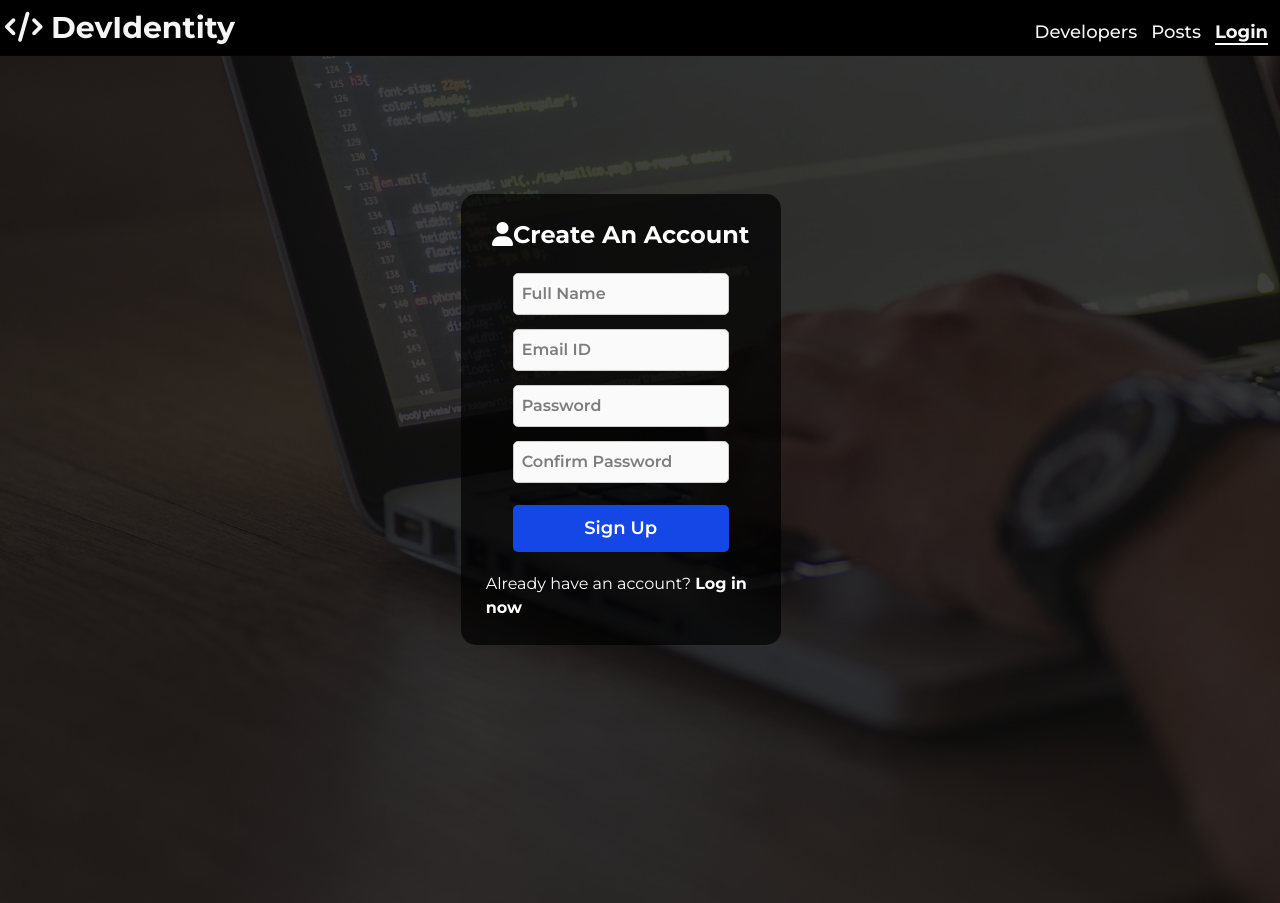
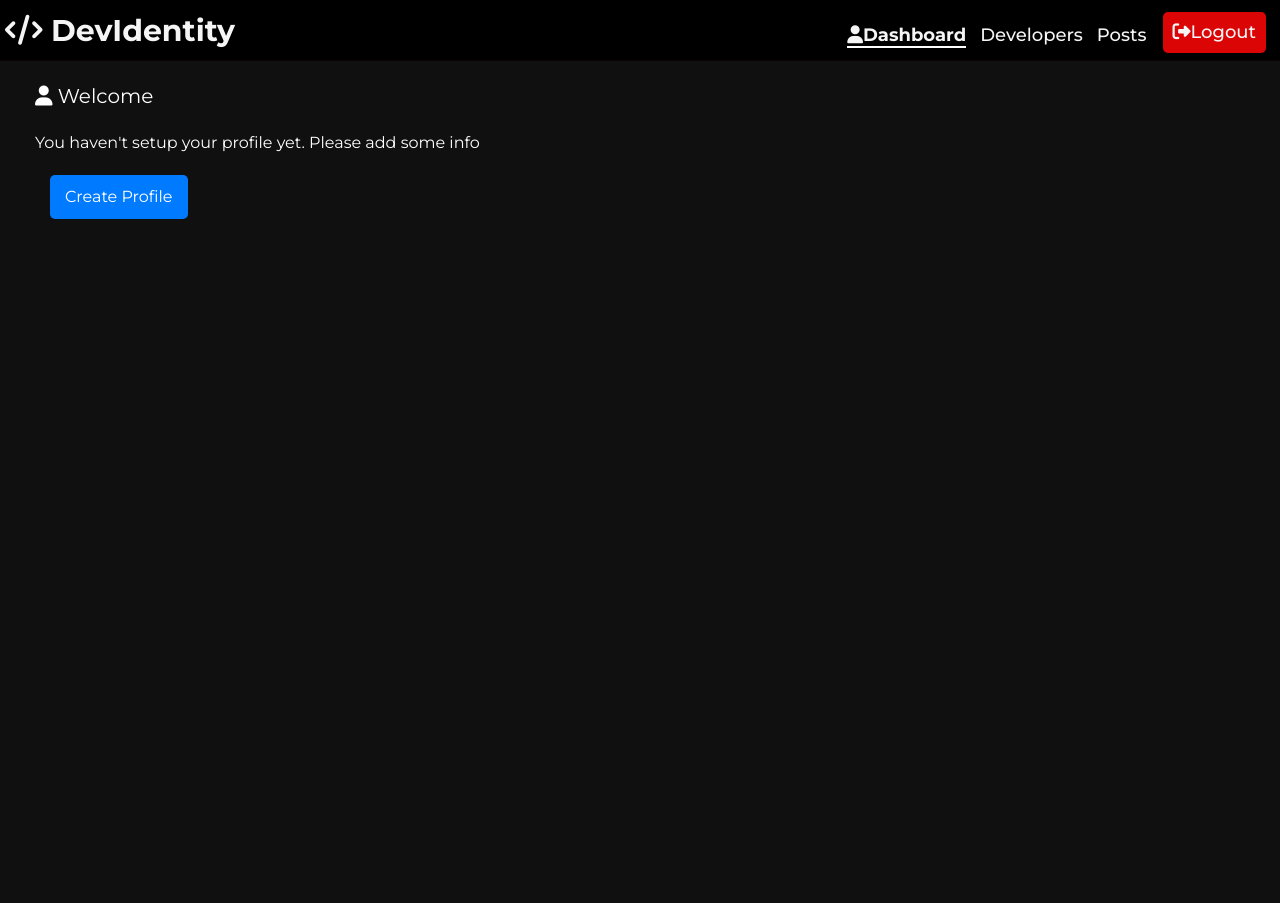
Before and after one commit to Krishnak101/JavaScript-Projects, a React (Vite) app in the folder React-Projects/DevIdentity/client/: page /dashboard in a window 1280 px wide. Before the commit this address led to /login. After the commit the page ends 800 px from the top, so only its background shows below. Built offline with nearby package versions, Linux system fonts and the light colour scheme; no server answers; sample sign-in values are in the browser's storage.

Commit message:
Basic Routing for Dashboard Page is handled

```diff
--- a/React-Projects/DevIdentity/client/src/components/Home/Alert.css
+++ b/React-Projects/DevIdentity/client/src/components/Home/Alert.css
@@ -1,12 +1,12 @@
 .alert-danger {
-  background-color: #f44336; /* Red */
+  background-color: #f44336;
   color: white;
   padding: 15px;
   margin-bottom: 15px;
   border-radius: 4px;
 }
 .alert-success {
-  background-color: #4caf50; /* Green */
+  background-color: #4caf50;
   color: white;
   padding: 15px;
   margin-bottom: 15px;
--- /dev/null
+++ b/React-Projects/DevIdentity/client/src/components/Home/Dashboard.css
@@ -0,0 +1,17 @@
+.dashboard_top {
+  margin-left: 35px;
+}
+.create_profile_link {
+  display: inline-block;
+  margin-top: 20px;
+  margin-left: 15px;
+  padding: 10px 15px;
+  background-color: #007bff;
+  color: white;
+  text-decoration: none;
+  border-radius: 5px;
+}
+.create_profile_link:hover {
+  background-color: #0056b3;
+  color: white;
+}
--- a/React-Projects/DevIdentity/client/src/components/Home/Dashboard.jsx
+++ b/React-Projects/DevIdentity/client/src/components/Home/Dashboard.jsx
@@ -1,7 +1,43 @@
-import React from "react";
+import React, { Fragment, useEffect } from "react";
+import { useDispatch, useSelector } from "react-redux";
+import { getCurrentUserProfile } from "../utils/actions/profile";
+import Profile from "./../Profile/Profile";
+import Spinner from "./Spinner";
+import { Link } from "react-router-dom";
+import "./Dashboard.css";
 
 const Dashboard = () => {
-  return <div>Dashboard</div>;
+  const token = localStorage.getItem("token");
+  const currentProfileStore = useSelector((state) => state.profile);
+  const user = useSelector((state) => state.user.user);
+  const dispatch = useDispatch();
+  useEffect(() => {
+    if (token) {
+      dispatch(getCurrentUserProfile());
+    }
+  }, []);
+  return token && !currentProfileStore.isProfileLoaded ? (
+    <Spinner />
+  ) : (
+    <div className="dashboard_top">
+      <p className="lead">
+        <i className="fas fa-user"></i> Welcome {user?.name}
+      </p>
+      {currentProfileStore.profile === null ? (
+        <Fragment>
+          <p>You haven't setup your profile yet. Please add some info</p>
+          <Link
+            to="/profiles"
+            className="create_profile_link btn btn-primary my-1"
+          >
+            Create Profile
+          </Link>
+        </Fragment>
+      ) : (
+        <Profile profile={currentProfileStore.profile} />
+      )}
+    </div>
+  );
 };
 
 export default Dashboard;
--- a/React-Projects/DevIdentity/client/src/components/Home/Landing.jsx
+++ b/React-Projects/DevIdentity/client/src/components/Home/Landing.jsx
@@ -1,9 +1,14 @@
 import React from "react";
 import BG_IMAGE from "../../assets/bg-image.jpg";
 import "./Landing.css";
-import { Link } from "react-router-dom";
+import { Link, Navigate } from "react-router-dom";
+import { useSelector } from "react-redux";
 
 const Landing = () => {
+  const token = useSelector((state) => state.user.token);
+  if (token) {
+    return <Navigate to="/dashboard" replace={true} />;
+  }
   return (
     <section className="landing">
       <div className="dark_overlay">
--- /dev/null
+++ b/React-Projects/DevIdentity/client/src/components/Home/Spinner.jsx
@@ -0,0 +1,20 @@
+import React, { Fragment } from "react";
+import spinner from "../../assets/spinner.gif";
+
+const Spinner = () => (
+  <Fragment>
+    <img
+      src={spinner}
+      style={{
+        width: "100px",
+        height: "100px",
+        margin: "auto",
+        display: "block",
+        borderRadius: "50%",
+      }}
+      alt="Loading..."
+    />
+  </Fragment>
+);
+
+export default Spinner;
--- a/React-Projects/DevIdentity/client/src/components/Navbar/Navbar.jsx
+++ b/React-Projects/DevIdentity/client/src/components/Navbar/Navbar.jsx
@@ -17,7 +17,10 @@ const Navbar = () => {
       <ul>
         {userStore?.token && (
           <li>
-            <NavLink to="/dashboard">Dashboard</NavLink>
+            <NavLink to="/dashboard">
+              <i className="fa-sharp fa-solid fa-user"></i>
+              <span className="hide-sm">Dashboard</span>
+            </NavLink>
           </li>
         )}
         <li>
--- a/React-Projects/DevIdentity/client/src/components/utils/actions/auth.js
+++ b/React-Projects/DevIdentity/client/src/components/utils/actions/auth.js
@@ -29,16 +29,18 @@ export const handleUserAuth =
       const response = await axios.post(apiEndpoint, body, config);
 
       console.log("Response Data: ", response);
-      dispatch(
-        setUserState({ token: response.data.token, email: email.current.value })
-      );
-      dispatch(fetchUserData());
+      const token = response.data.token;
+      // Set token in axios headers for future requests
+      setAuthToken(token);
+      // Fetch user data after authentication
+      dispatch(setUserState({ token: token, email: email.current.value }));
       dispatch(
         setAlertWithTimeOut(
           isLogInForm ? "Login Successful" : "Registration Successful",
           "success"
         )
       );
+      dispatch(fetchUserData());
     } catch (error) {
       console.error("Authentication Error: ", error);
       const errors = error.response?.data?.errors;
@@ -54,14 +56,11 @@ export const logoutUser = () => (dispatch) => {
 
 export const fetchUserData = () => async (dispatch) => {
   if (localStorage.getItem("token")) {
-    setAuthToken(localStorage.getItem("token"));
-
     try {
       const response = await axios.get("/api/auth");
       dispatch(setUserData(response.data));
     } catch (error) {
       console.error("Fetch User Data Error: ", error);
-      dispatch(clearUserState());
       dispatch(setAlertWithTimeOut("Failed to fetch user data", "danger"));
     }
   }
--- /dev/null
+++ b/React-Projects/DevIdentity/client/src/components/utils/actions/profile.js
@@ -0,0 +1,41 @@
+import axios from "axios";
+import { setAlertWithTimeOut } from "./alerts";
+import {
+  setProfiles,
+  setProfile,
+  clearProfile,
+  setRepos,
+  setIsProfileLoaded,
+} from "../reduxStore/profileSlice";
+
+export const getCurrentUserProfile = () => async (dispatch) => {
+  try {
+    console.log("Fetching current user profile");
+    console.log("Auth Token:", axios.defaults.headers.common["x-auth-token"]);
+    const response = await axios.get("/api/profile/me");
+    console.log("Current User Profile Data: ", response.data);
+    dispatch(setProfile(response.data));
+  } catch (error) {
+    console.error("Error fetching current user profile: ", error);
+    dispatch(setIsProfileLoaded(true));
+  }
+};
+export const getAllProfiles = () => async (dispatch) => {
+  try {
+    const response = await axios.get("/api/profile");
+    dispatch(setProfiles(response.data));
+  } catch (error) {
+    console.error("Error fetching all profiles: ", error);
+    dispatch(setAlertWithTimeOut("Error fetching all profiles", "danger"));
+  }
+};
+
+export const getProfileById = (userId) => async (dispatch) => {
+  try {
+    const response = await axios.get(`/api/profile/user/${userId}`);
+    dispatch(setProfile(response.data));
+  } catch (error) {
+    console.error("Error fetching profile by ID: ", error);
+    dispatch(setAlertWithTimeOut("Error fetching profile by ID", "danger"));
+  }
+};
--- a/React-Projects/DevIdentity/client/src/components/utils/helper.js
+++ b/React-Projects/DevIdentity/client/src/components/utils/helper.js
@@ -2,6 +2,7 @@ import axios from "axios";
 
 const setAuthToken = (token) => {
   if (token) {
+    console.log("Setting auth token in headers:", token);
     axios.defaults.headers.common["x-auth-token"] = token;
   } else {
     delete axios.defaults.headers.common["x-auth-token"];
--- /dev/null
+++ b/React-Projects/DevIdentity/client/src/components/utils/reduxStore/profileSlice.js
@@ -0,0 +1,40 @@
+import { createSlice } from "@reduxjs/toolkit";
+
+const profileSlice = createSlice({
+  name: "profileStore",
+  initialState: {
+    profiles: [],
+    profile: null,
+    repos: [],
+    isProfileLoaded: false,
+  },
+  reducers: {
+    setProfiles: (state, action) => {
+      state.profiles = action.payload;
+    },
+    setProfile: (state, action) => {
+      state.profile = action.payload;
+      state.isProfileLoaded = true;
+    },
+    clearProfile: (state, action) => {
+      state.profile = null;
+      state.isProfileLoaded = false;
+      state.repos = [];
+    },
+    setRepos: (state, action) => {
+      state.repos = action.payload;
+    },
+    setIsProfileLoaded: (state, action) => {
+      state.isProfileLoaded = action.payload;
+    },
+  },
+});
+
+export const {
+  setProfiles,
+  setProfile,
+  clearProfile,
+  setRepos,
+  setIsProfileLoaded,
+} = profileSlice.actions;
+export default profileSlice.reducer;
--- a/React-Projects/DevIdentity/client/src/components/utils/reduxStore/store.js
+++ b/React-Projects/DevIdentity/client/src/components/utils/reduxStore/store.js
@@ -1,12 +1,14 @@
 import { configureStore, applyMiddleware } from "@reduxjs/toolkit";
 import userReducer from "./userSlice.js";
 import alertReducer from "./alertSlice.js";
+import profileReducer from "./profileSlice.js";
 
 const store = configureStore({
   reducer: {
     // Add your reducers here
     user: userReducer,
     alert: alertReducer,
+    profile: profileReducer,
   },
 });
 
--- a/React-Projects/DevIdentity/client/src/components/utils/reduxStore/userSlice.js
+++ b/React-Projects/DevIdentity/client/src/components/utils/reduxStore/userSlice.js
@@ -1,9 +1,14 @@
 import { createSlice } from "@reduxjs/toolkit";
+import { setAuthToken } from "../helper";
 
+const token = localStorage.getItem("token");
+if (token) {
+  setAuthToken(token);
+}
 const userSlice = createSlice({
   name: "userStore",
   initialState: {
-    token: localStorage.getItem("token"),
+    token: token,
     user: null,
   },
   reducers: {
@@ -13,6 +18,7 @@ const userSlice = createSlice({
     },
     clearUserState: (state, action) => {
       localStorage.removeItem("token");
+      setAuthToken(null);
       return { ...state, token: null, user: null };
     },
     setUserData: (state, action) => {
```
Also changed, not shown: React-Projects/DevIdentity/client/src/assets/spinner.gif (added).
